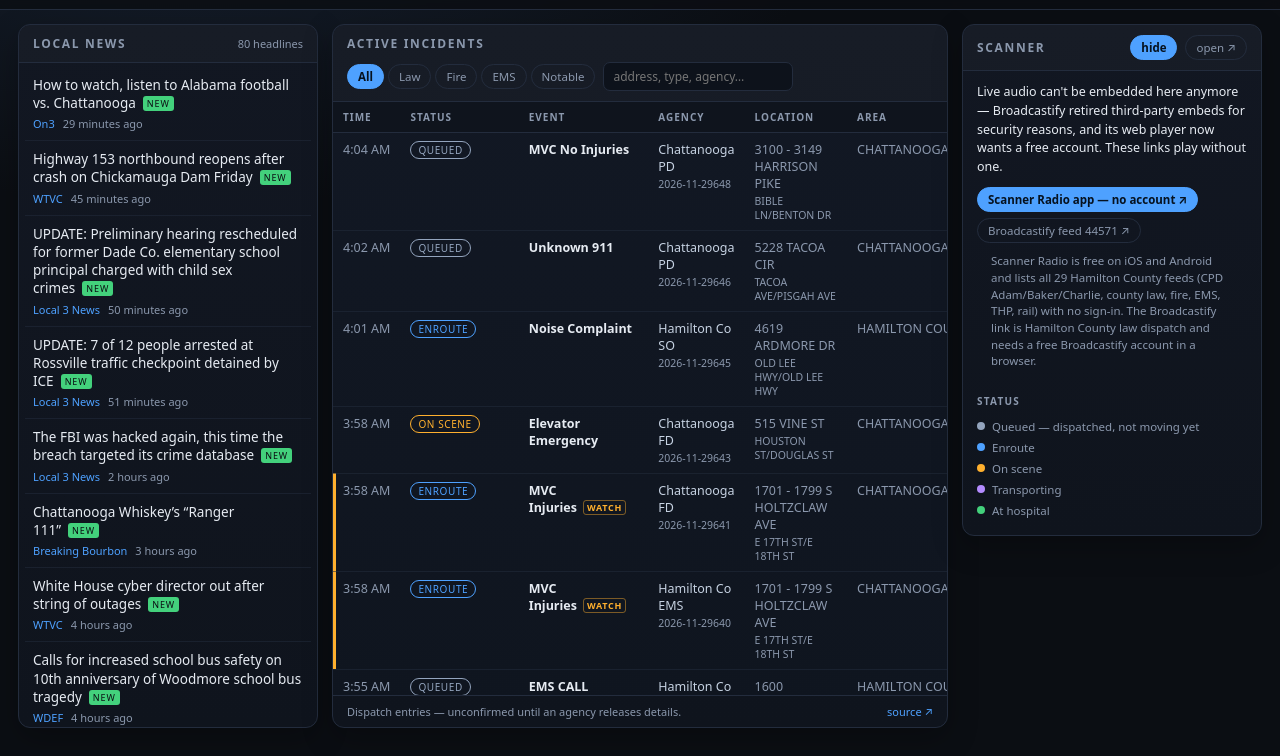
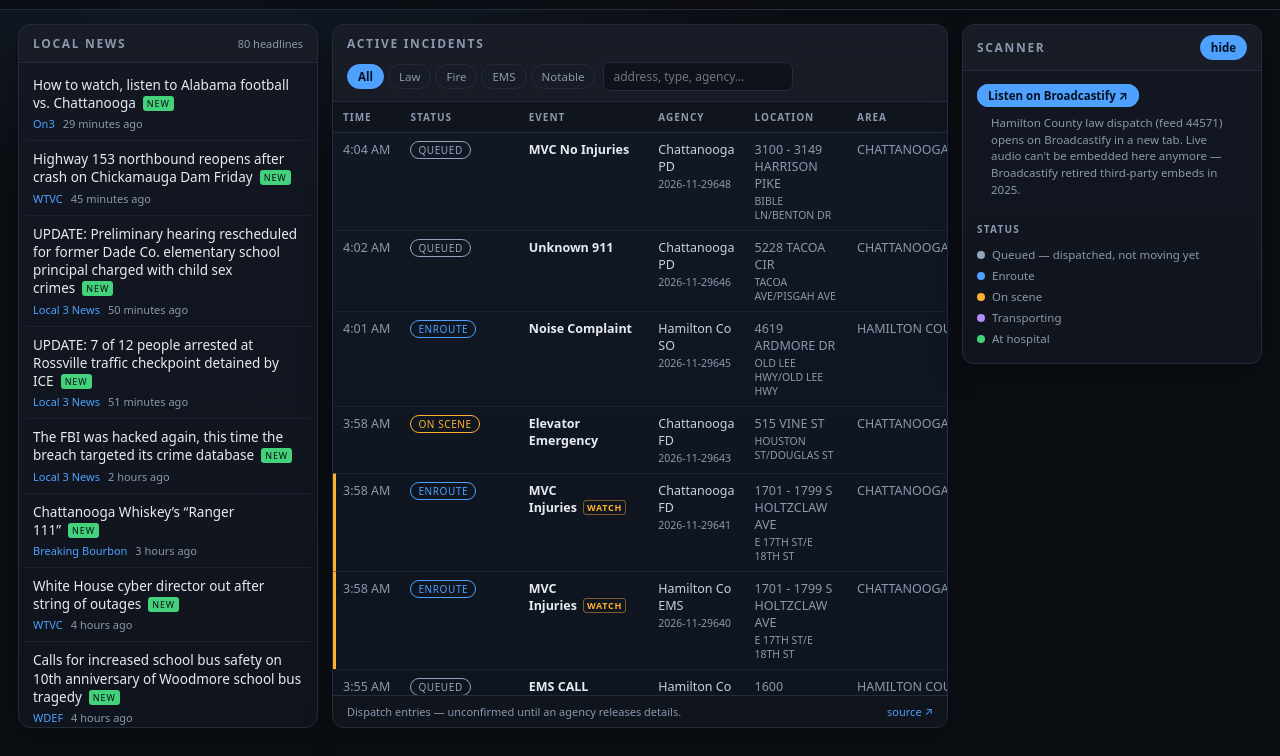
Before and after one commit to radiorussell/hc911-dashboard, a plain HTML site: page index.html in a window 1280 px wide. Shown: the part 44-800 px from the top of the page. Drawn offline with Linux system fonts and the light colour scheme.

Commit message:
scanner: single link out to the Broadcastify feed page

```diff
--- a/assets/style.css
+++ b/assets/style.css
@@ -275,8 +275,6 @@ a.maplink:hover { color: var(--accent); }
 .scanner-body.collapsed #scanner-audio,
 .scanner-body.collapsed .listen { display: none; }
 .listen { padding: 12px 14px 2px; }
-.listen-lede { margin: 0 0 10px; font-size: 12.5px; line-height: 1.5; color: var(--text); }
-.listen-actions { display: flex; flex-wrap: wrap; gap: 6px; }
 .chip.accent {
   color: #06121f;
   background: var(--accent);
--- a/index.html
+++ b/index.html
@@ -72,7 +72,6 @@
       <h2>Scanner</h2>
       <div class="controls">
         <button class="chip" id="scanner-toggle">hide</button>
-        <a class="chip" href="https://www.broadcastify.com/listen/feed/44571" target="_blank" rel="noopener">open ↗</a>
       </div>
     </header>
     <div class="scanner-body" id="scanner-body">
@@ -81,20 +80,11 @@
            native <audio> player takes over from the notice below. -->
       <audio id="scanner-audio" controls preload="none" hidden></audio>
       <div class="listen" id="scanner-notice">
-        <p class="listen-lede">
-          Live audio can't be embedded here anymore — Broadcastify retired
-          third-party embeds for security reasons, and its web player now wants a
-          free account. These links play without one.
-        </p>
-        <div class="listen-actions">
-          <a class="chip accent" href="https://scannerradio.app/scanners-hamilton-county?n=MzI0OQ" target="_blank" rel="noopener">Scanner Radio app — no account ↗</a>
-          <a class="chip" href="https://www.broadcastify.com/listen/feed/44571" target="_blank" rel="noopener">Broadcastify feed 44571 ↗</a>
-        </div>
+        <a class="chip accent" href="https://www.broadcastify.com/listen/feed/44571" target="_blank" rel="noopener">Listen on Broadcastify ↗</a>
         <p class="note">
-          Scanner Radio is free on iOS and Android and lists all 29 Hamilton
-          County feeds (CPD Adam/Baker/Charlie, county law, fire, EMS, THP, rail)
-          with no sign-in. The Broadcastify link is Hamilton County law dispatch
-          and needs a free Broadcastify account in a browser.
+          Hamilton County law dispatch (feed 44571) opens on Broadcastify in a new
+          tab. Live audio can't be embedded here anymore — Broadcastify retired
+          third-party embeds in 2025.
         </p>
       </div>
       <div class="legend">
```
